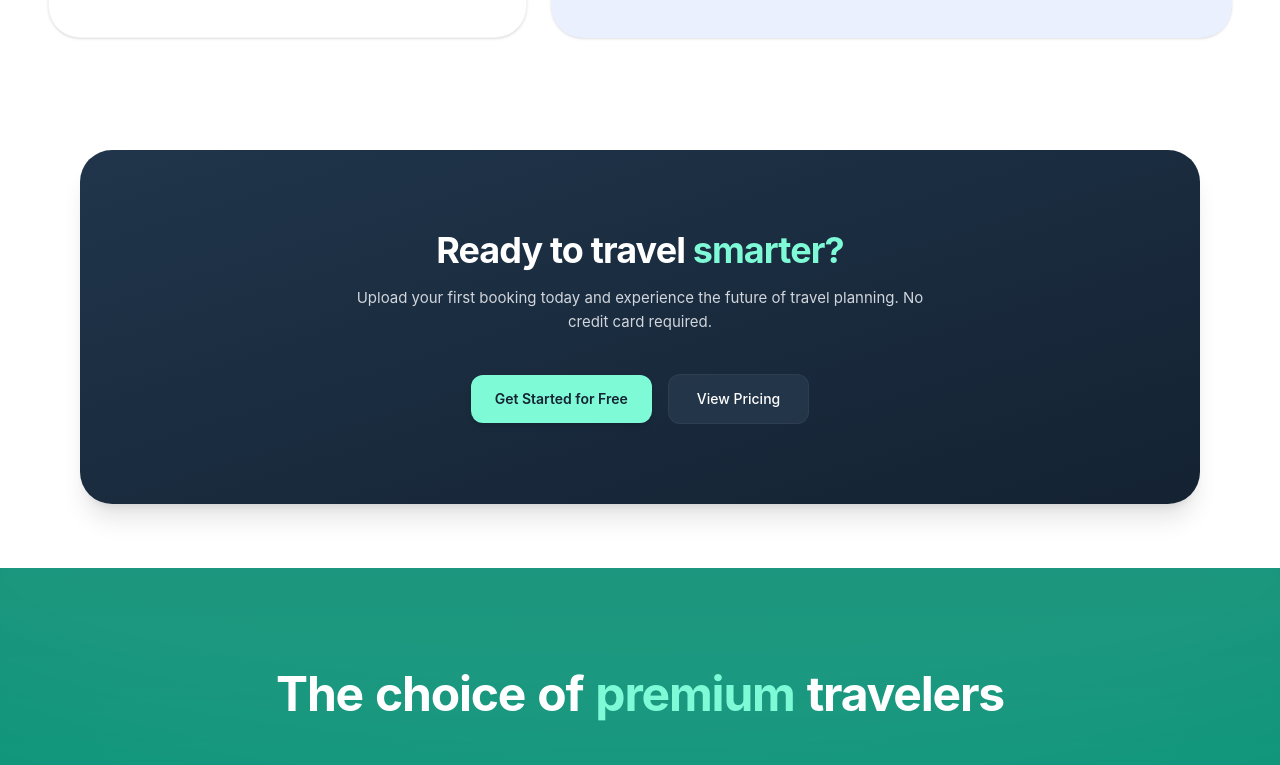
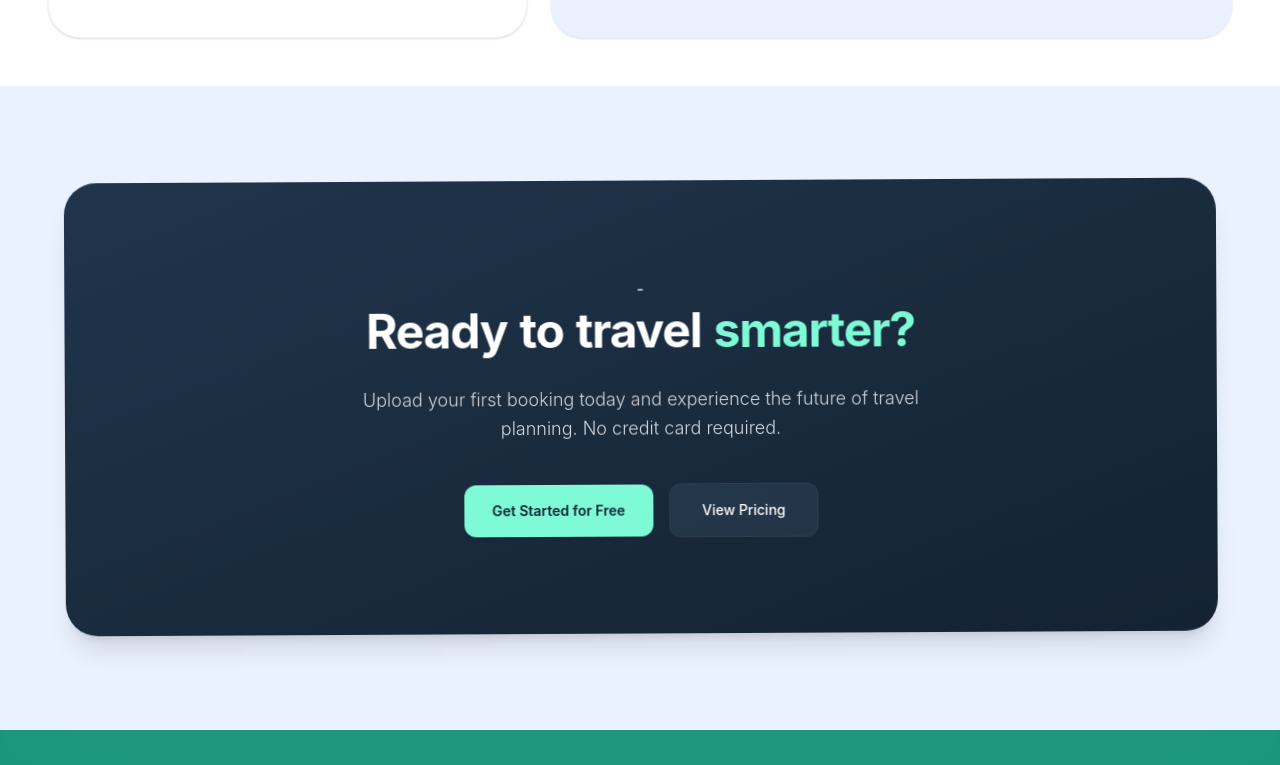
Before and after one commit to tulsishuka/T-Planner, a React (Vite) app in the folder frontend/: page / in a window 1280 px wide. Shown: the part 1615-2380 px from the top of the page. Built offline with nearby package versions, Linux system fonts and the light colour scheme.

Commit message:
frontend/src/pages/Home/HowItWorksSection.jsx

```diff
--- a/frontend/src/pages/Home/HowItWorksSection.jsx
+++ b/frontend/src/pages/Home/HowItWorksSection.jsx
@@ -1,35 +1,126 @@
-import React from 'react';
+
+import React, { useRef } from 'react';
+import { motion, useInView } from 'framer-motion';
+
+const containerVariants = {
+  hidden: {},
+  visible: {
+    transition: {
+      staggerChildren: 0.12,
+    },
+  },
+};
+
+
+const wordVariants = {
+  hidden: {
+    opacity: 0,
+    y: 20,
+    filter: 'blur(20px)',
+  },
+  visible: {
+    opacity: 1,
+    y: 0,
+    filter: 'blur(0px)',
+    transition: {
+      duration: 1.4,
+      ease: [0.16, 1, 0.3, 1],
+    },
+  },
+};
+
+const elementFadeUp = {
+  hidden: { opacity: 0, y: 25, filter: 'blur(12px)' },
+  visible: {
+    opacity: 1,
+    y: 0,
+    filter: 'blur(0px)',
+    transition: { duration: 1.6, ease: [0.16, 1, 0.3, 1] },
+  },
+};
 
 const HowItWorksSection = () => {
+  const sectionRef = useRef(null);
+
+  const isInView = useInView(sectionRef, { amount: 0.2, once: false });
+
+  const titleText = "Ready to travel".split(" ");
+
   return (
-    <div className="w-full bg-white py-16 px-6 md:px-12 lg:px-20 flex items-center justify-center">
-      <div className="w-full max-w-9xl bg-gradient-to-br from-[#20354B] to-[#142232] text-white rounded-[32px] px-8 py-16 md:py-20 text-center shadow-xl relative overflow-hidden">
+    <section
+      ref={sectionRef}
+      className="w-full bg-[#EAF1FF] py-24 px-6 sm:px-12 lg:px-16 flex items-center justify-center select-none"
+    >
+      <motion.div
+        variants={containerVariants}
+        initial="hidden"
+        animate={
+          isInView
+            ? {
+                y: [0, -10, 4, -10, 0],
+                x: [0, 3, -3, 1, 0],
+                rotate: [0, 0.3, -0.3, 0]
+              }
+            : { y: 0, x: 0, rotate: 0 }
+        }
+        transition={{
+          y: { repeat: Infinity, duration: 6.5, ease: "easeInOut" },
+          x: { repeat: Infinity, duration: 7.5, ease: "easeInOut" },
+          rotate: { repeat: Infinity, duration: 8.5, ease: "easeInOut" }
+        }}
+        className="w-full max-w-7xl bg-gradient-to-br from-[#20354B] to-[#142232] text-white rounded-[32px] px-8 py-16 md:py-24 text-center shadow-xl relative overflow-hidden will-change-transform"
+      >
+ -
+        <motion.div
+          variants={containerVariants}
+          initial="hidden"
+          animate={isInView ? 'visible' : 'hidden'}
+        >
 
-        {/* Banner Title */}
-        <h2 className="text-3xl md:text-4xl font-bold tracking-tight mb-4">
-          Ready to travel <span className="text-[#7EFAD6]">smarter?</span>
-        </h2>
+          <h2 className="text-3xl md:text-5xl font-bold tracking-tight mb-6 flex flex-wrap justify-center gap-x-[0.25em] leading-tight">
+            {titleText.map((word, i) => (
+              <motion.span key={i} variants={wordVariants} className="inline-block">
+                {word}
+              </motion.span>
+            ))}
+            <motion.span variants={wordVariants} className="text-[#7EFAD6] inline-block">
+              smarter?
+            </motion.span>
+          </h2>
 
-        {/* Banner Subtitle */}
-        <p className="text-gray-300 text-sm md:text-[15px] leading-relaxed max-w-xl mx-auto mb-10">
-          Upload your first booking today and experience the future of travel planning. No credit card required.
-        </p>
+          <motion.p
+            variants={elementFadeUp}
+            transition={{ delay: 0.4 }}
+            className="text-gray-300 text-base md:text-lg leading-relaxed max-w-xl mx-auto mb-10 font-light"
+          >
+            Upload your first booking today and experience the future of travel planning. No credit card required.
+          </motion.p>
 
-        {/* Call to Action Buttons */}
-        <div className="flex flex-col sm:flex-row items-center justify-center gap-4">
-          {/* Primary CTA */}
-          <button className="w-full sm:w-auto bg-[#7EFAD6] text-[#142232] font-semibold text-sm px-6 py-3.5 rounded-xl hover:bg-[#6be0be] transition-colors shadow-md">
-            Get Started for Free
-          </button>
+          <motion.div
+            variants={elementFadeUp}
+            transition={{ delay: 0.7 }}
+            className="flex flex-col sm:flex-row items-center justify-center gap-4 max-w-md mx-auto sm:max-w-none"
+          >
+            <motion.button
+              whileHover={{ scale: 1.04, y: -2 }}
+              whileTap={{ scale: 0.97 }}
+              className="w-full sm:w-auto bg-[#7EFAD6] text-[#142232] font-semibold text-sm px-7 py-4 rounded-xl hover:bg-[#6be0be] transition-colors shadow-md"
+            >
+              Get Started for Free
+            </motion.button>
 
-          {/* Secondary CTA */}
-          <button className="w-full sm:w-auto bg-[#2C3E52]/60 text-white font-medium text-sm px-7 py-3.5 rounded-xl border border-gray-600/30 hover:bg-[#2C3E52]/90 transition-colors">
-            View Pricing
-          </button>
-        </div>
+            <motion.button
+              whileHover={{ scale: 1.04, y: -2 }}
+              whileTap={{ scale: 0.97 }}
+              className="w-full sm:w-auto bg-[#2C3E52]/60 text-white font-medium text-sm px-8 py-4 rounded-xl border border-gray-600/30 hover:bg-[#2C3E52]/90 transition-colors backdrop-blur-md"
+            >
+              View Pricing
+            </motion.button>
+          </motion.div>
+        </motion.div>
 
-      </div>
-    </div>
+      </motion.div>
+    </section>
   );
 };
 
```
